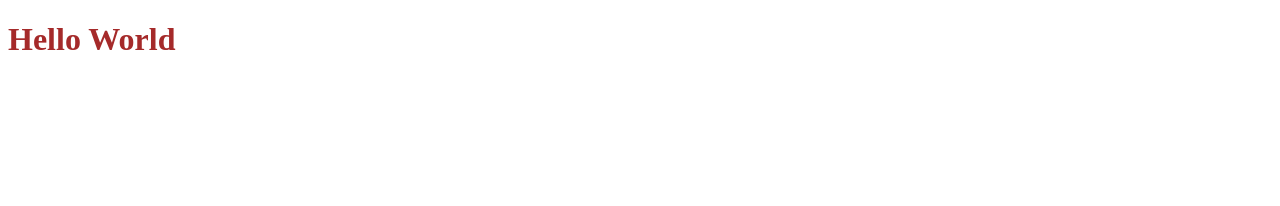
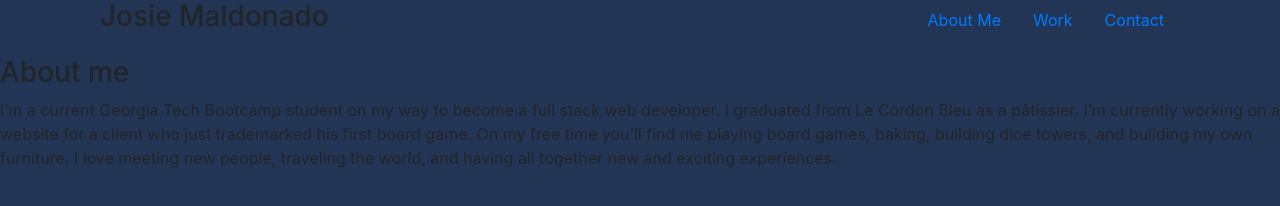
Before and after one commit to JosieMald/professional-portfolio, a plain HTML site: page index.html in a window 1280 px wide. Drawn offline with nearby package versions, Linux system fonts and the light colour scheme.

Commit message:
added bootstrap, hard coding html, and added css.

```diff
--- a/index.html
+++ b/index.html
@@ -1,14 +1,46 @@
 <!DOCTYPE html>
 <html lang="en">
-<head>
-    <meta charset="UTF-8">
-    <meta http-equiv="X-UA-Compatible" content="IE=edge">
-    <meta name="viewport" content="width=device-width, initial-scale=1.0">
+  <head>
+    <meta charset="UTF-8" />
+    <meta http-equiv="X-UA-Compatible" content="IE=edge" />
+    <meta name="viewport" content="width=device-width, initial-scale=1.0" />
+    <link
+      rel="stylesheet"
+      href="https://stackpath.bootstrapcdn.com/bootstrap/4.4.1/css/bootstrap.min.css"
+      integrity="sha384-Vkoo8x4CGsO3+Hhxv8T/Q5PaXtkKtu6ug5TOeNV6gBiFeWPGFN9MuhOf23Q9Ifjh"
+      crossorigin="anonymous"
+    />
     <link rel="stylesheet" href="stylesheet.css" />
-    <title>Portfolio</title>
-</head>
+    <title>Josie M.</title>
+  </head>
+  <header class="container">
+    <nav class="d-flex align-middle">
+      <div class="container">
+        <h3>Josie Maldonado</h3>
+      </div>
+      <div class="container">
+        <ul class="d-flex text-right align-middle justify-content-end">
+          <li>
+            <a class="nav-link" href="#">About Me</a>
+          </li>
+          <li>
+            <a class="nav-link" href="#">Work</a>
+          </li>
+          <li>
+            <a class="nav-link" href="#">Contact</a>
+          </li>
+        </ul>
+      </div>
+    </nav>
+  </header>
 <body>
-    <h1>Hello World</h1>
-  <script src="script.js"></script>
-</body>
+  <div>
+    <h3>About me</h3>
+  </div>
+  <p>I’m a current Georgia Tech Bootcamp student on my way to become a full stack web developer. I graduated from Le Cordon Bleu as a pâtissier. I’m currently working on a website for a client who just trademarked his first board game.
+
+    On my free time you’ll find me playing board games, baking, building dice towers, and building my own furniture. I love meeting new people, traveling the world, and having all together new and exciting experiences.</p>
+    <script src="https://code.jquery.com/jquery-3.4.1.min.js"></script>
+    <script src="script.js"></script>
+  </body>
 </html>
--- a/script.js
+++ /dev/null
@@ -1 +0,0 @@
-console.log("Hello World")
--- a/stylesheet.css
+++ b/stylesheet.css
@@ -1,3 +1,19 @@
+* body {
+  background-color: #233554;
+}
+
 h1 {
-    color: brown;
+  color: brown;
 }
+
+h3 {
+  color:
+}
+
+header {
+  margin: 5px, 0, 5px 0
+}
+
+ul {
+  list-style-type: none;
+}
```
